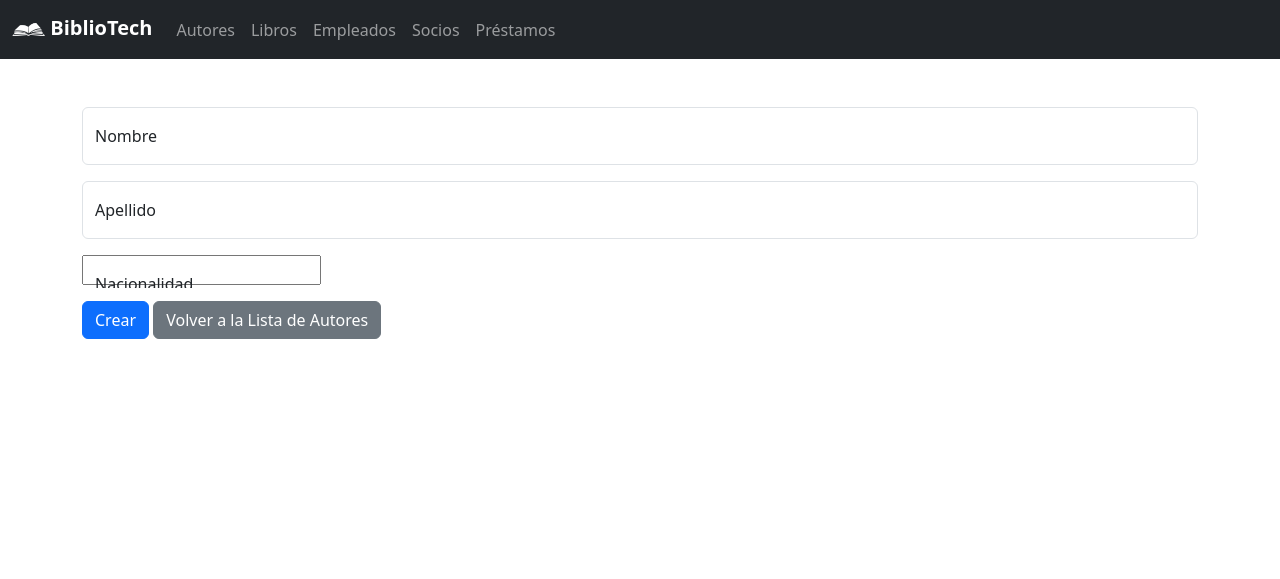
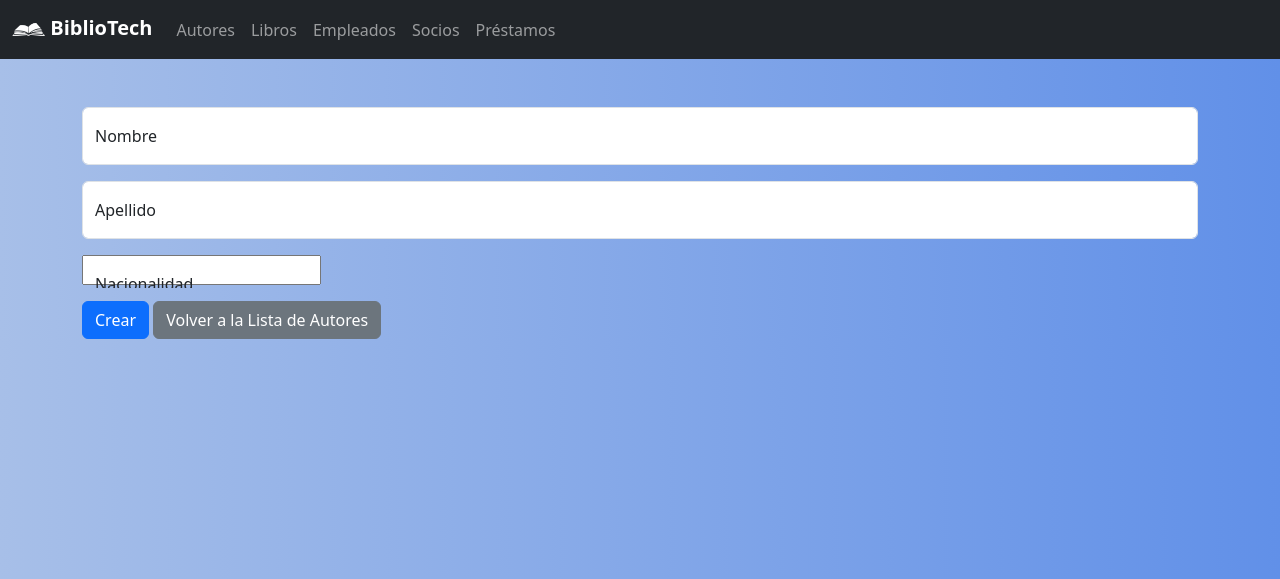
Before and after one commit to paunicole/alkemy-django-bibliotech, a Django app: page /author/new in a window 1280 px wide. Shown: the top 579 px of the page. Run offline with Django 4.2, Linux system fonts and the light colour scheme; some libraries are stand-ins or nearby versions.

Commit message:
Agregado el background y configurado el CDN para los iconos.

```diff
--- a/templates/base.html
+++ b/templates/base.html
@@ -9,8 +9,16 @@
     <link href="https://cdnjs.cloudflare.com/ajax/libs/twitter-bootstrap/5.2.0/css/bootstrap.min.css">
     <!-- Datatables CSS -->
     <link rel="stylesheet" href="https://cdn.datatables.net/1.13.4/css/dataTables.bootstrap5.min.css">
+    <!-- Font Awesome -->
+    <link rel="stylesheet" href="https://cdnjs.cloudflare.com/ajax/libs/font-awesome/6.4.0/css/all.min.css" integrity="sha512-iecdLmaskl7CVkqkXNQ/ZH/XLlvWZOJyj7Yy7tcenmpD1ypASozpmT/E0iPtmFIB46ZmdtAc9eNBvH0H/ZpiBw==" crossorigin="anonymous" referrerpolicy="no-referrer" />
 </head>
-
+<style>
+    body {
+        background: #6190E8;
+        background: -webkit-linear-gradient(to right, #A7BFE8, #6190E8);
+        background: linear-gradient(to right, #A7BFE8, #6190E8);
+    }
+</style>
 <body>
     {% include 'navbar.html' %}
     <div class="container mt-5">
```
